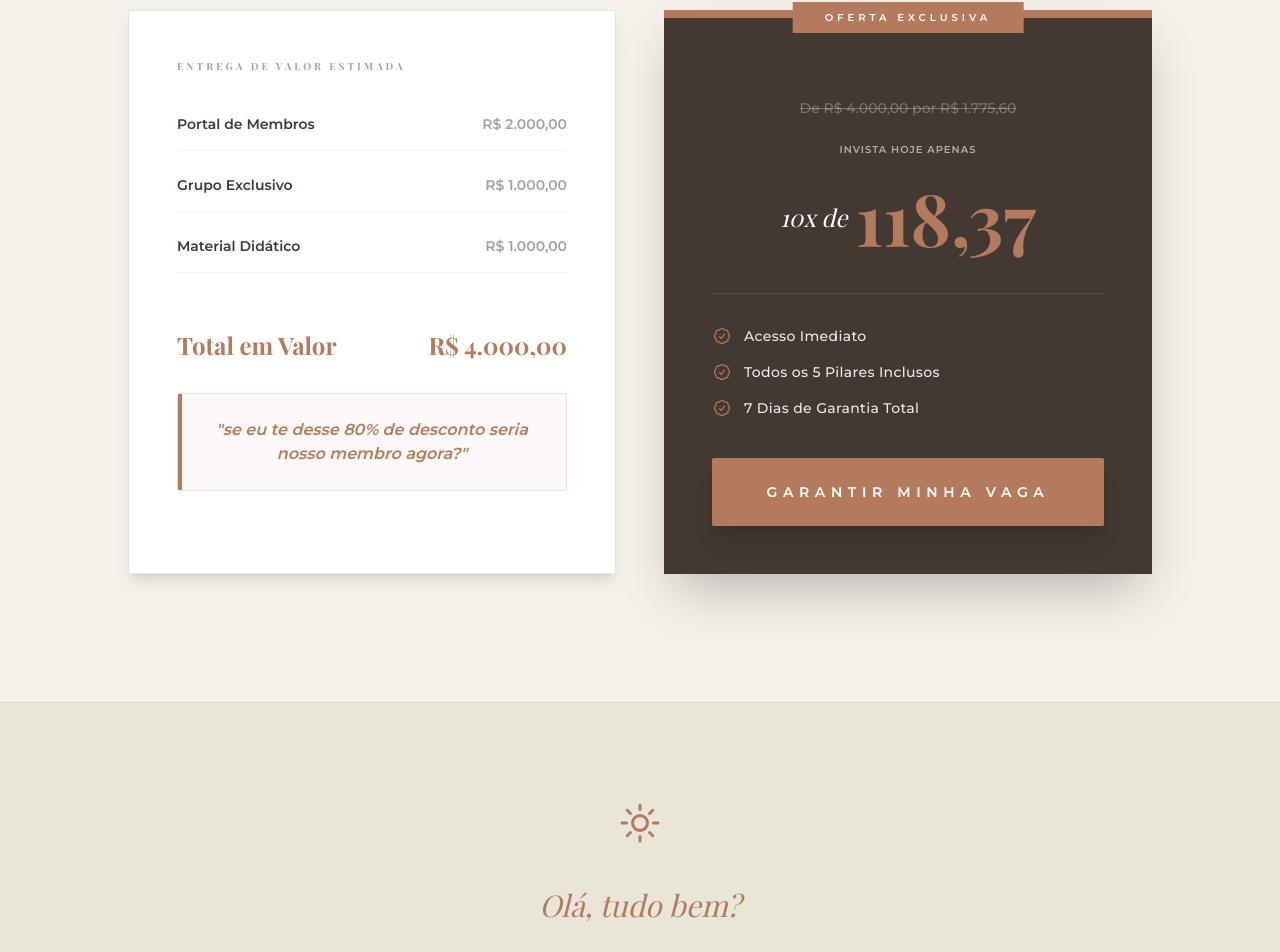
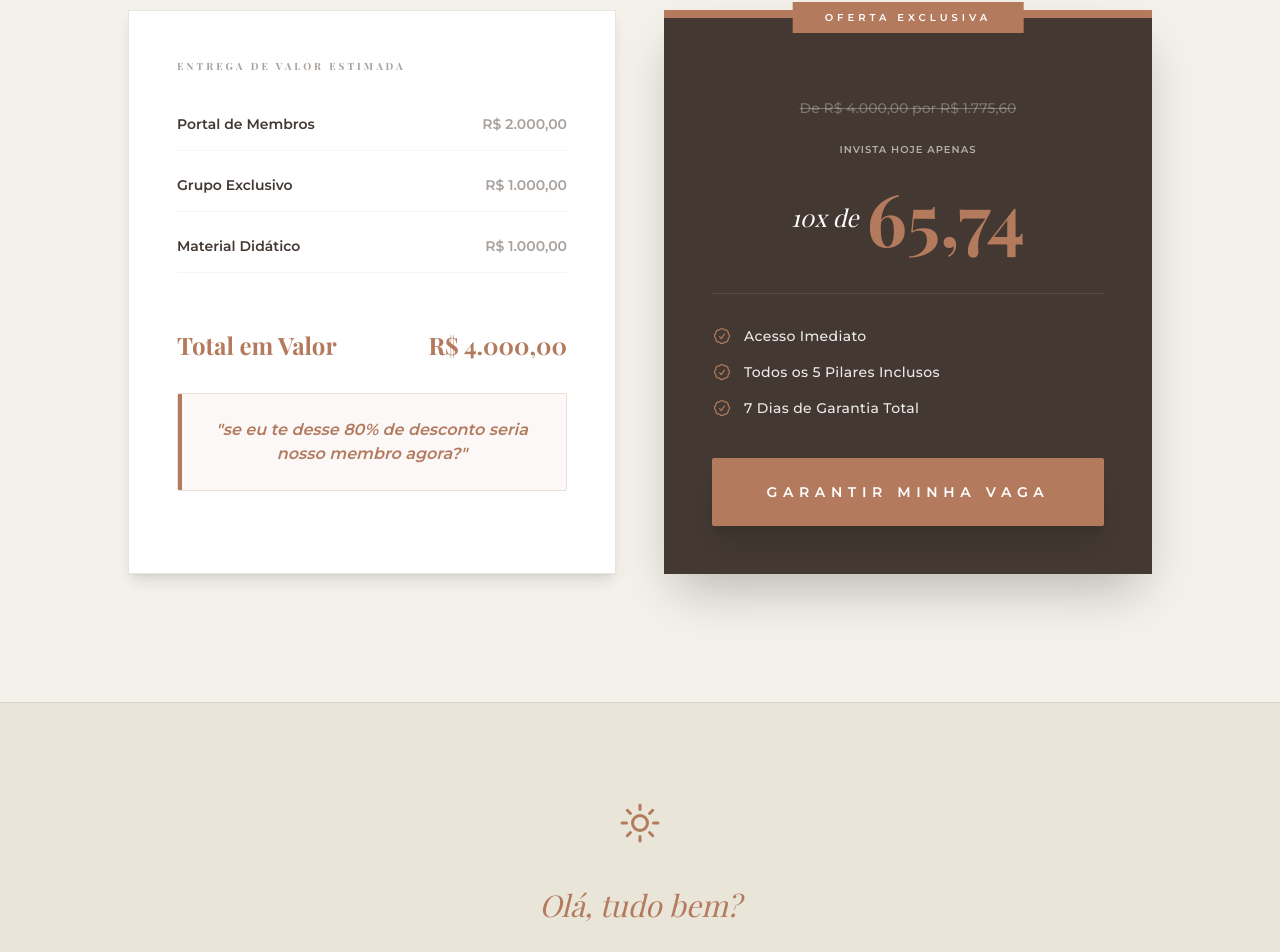
Before and after one commit to tiagoncosta/site-jornada-proposito-pleno-lading-page-, a React (Vite) app: page / in a window 1280 px wide. Shown: the part 4337-5289 px from the top of the page. Built offline with nearby package versions, Linux system fonts and the light colour scheme; a web font is replaced by a local one.

Commit message:
Update App.tsx

```diff
--- a/App.tsx
+++ b/App.tsx
@@ -281,7 +281,7 @@ const App: React.FC = () => {
                 <span className="text-[10px] uppercase font-black tracking-widest block mb-6 opacity-60">Invista hoje apenas</span>
                 <div className="flex items-center justify-center space-x-2 mb-4">
                   <span className="text-xl md:text-2xl font-light italic serif">10x de</span>
-                  <span className="text-5xl md:text-7xl font-bold serif text-[#b37a5d]">118,37</span>
+                  <span className="text-5xl md:text-7xl font-bold serif text-[#b37a5d]">65,74</span>
                 </div>
               </div>
 
```
